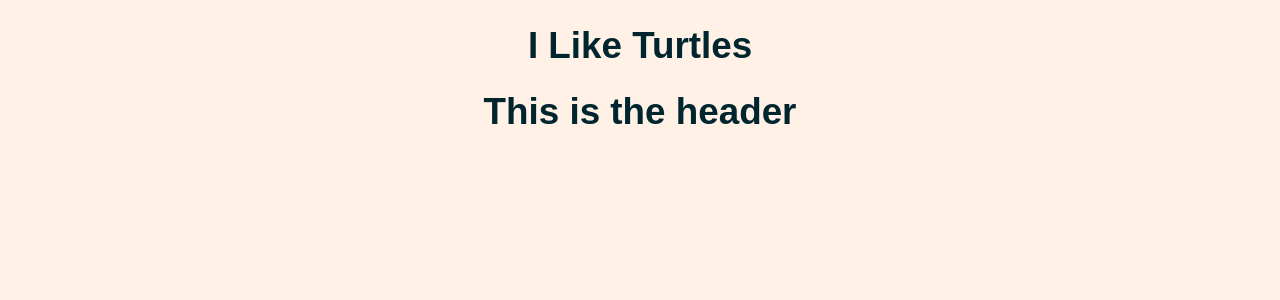
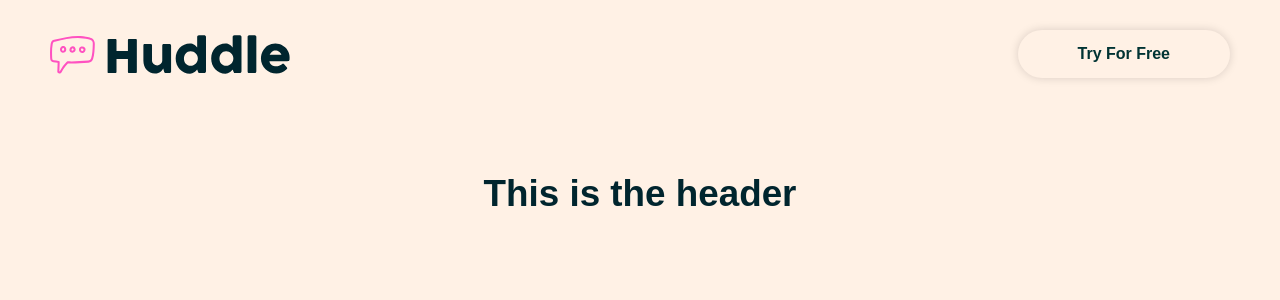
Before and after one commit to RhonnieAl/styled-components-project, a React (Create React App) app: page / in a window 1280 px wide. Shown: the top 300 px of the page. Built offline with nearby package versions, Linux system fonts and the light colour scheme.

Commit message:
Add Navbar styling

```diff
--- a/src/App.tsx
+++ b/src/App.tsx
@@ -8,6 +8,10 @@ const theme = {
     header: " #fff1e5",
     body: "#fff1e5",
     footer: "#003333",
+    button: "#fff1e5",
+    text: "#003333",
+    buttonText: "#003333",
+    buttonHover: "#ff8c00",
   },
 };
 
--- a/src/components/Header.tsx
+++ b/src/components/Header.tsx
@@ -1,12 +1,14 @@
 import React from "react";
-import { StyledHeader } from "./styles";
-import { Container } from "./styles";
+import { StyledHeader, Nav, Logo, Button, Container } from "./styles";
 
 export const MainHeader = () => {
   return (
     <StyledHeader>
       <Container>
-        <h1>I Like Turtles</h1>
+        <Nav>
+          <Logo src="/logo.svg" alt="logo" />
+          <Button>Try For Free</Button>
+        </Nav>
       </Container>
     </StyledHeader>
   );
--- /dev/null
+++ b/src/components/styles/Button.styled.ts
@@ -0,0 +1,19 @@
+import styled from "styled-components";
+
+export const Button = styled.button`
+  border-radius: 50px;
+  border: none;
+  box-shadow: 0 0 10px rgba(0, 0, 0, 0.15);
+  cursor: pointer;
+  font-size: 16px;
+  font-weight: 700;
+  padding: 15px 60px;
+  background-color: ${({ theme }) => theme.color.button};
+  transition: all 0.25s linear;
+  color: ${({ theme }) => theme.color.buttonText};
+  &:hover {
+    opacity: 0.9;
+    transform: scale(0.98);
+    background-color: ${({ theme }) => theme.color.buttonHover};
+  }
+`;
--- a/src/components/styles/Header.styled.ts
+++ b/src/components/styles/Header.styled.ts
@@ -2,9 +2,22 @@ import styled from "styled-components";
 
 export const StyledHeader = styled.header`
   background-color: ${({ theme }) => theme.color.header};
-  padding: 0 20px;
+  padding: 30px;
   width: 100%;
   max-width: 100%;
   margin: 0 auto;
   text-align: center;
 `;
+
+export const Nav = styled.nav`
+  display: flex;
+  align-items: center;
+  justify-content: space-between;
+  margin-bottom: 40px;
+`;
+
+// max-width: 1200px;
+// margin: 0 auto;
+// padding: 20px 0;
+
+export const Logo = styled.img``;
--- a/src/components/styles/index.ts
+++ b/src/components/styles/index.ts
@@ -1,6 +1,6 @@
-import React from "react";
-import { StyledHeader } from "./Header.styled";
+import { StyledHeader, Nav, Logo } from "./Header.styled";
 import { Container } from "./Container.styled";
 import { GlobalStyles } from "./Global";
+import { Button } from "./Button.styled";
 
-export { StyledHeader, Container, GlobalStyles };
+export { Button, StyledHeader, Nav, Logo, Container, GlobalStyles };
```
